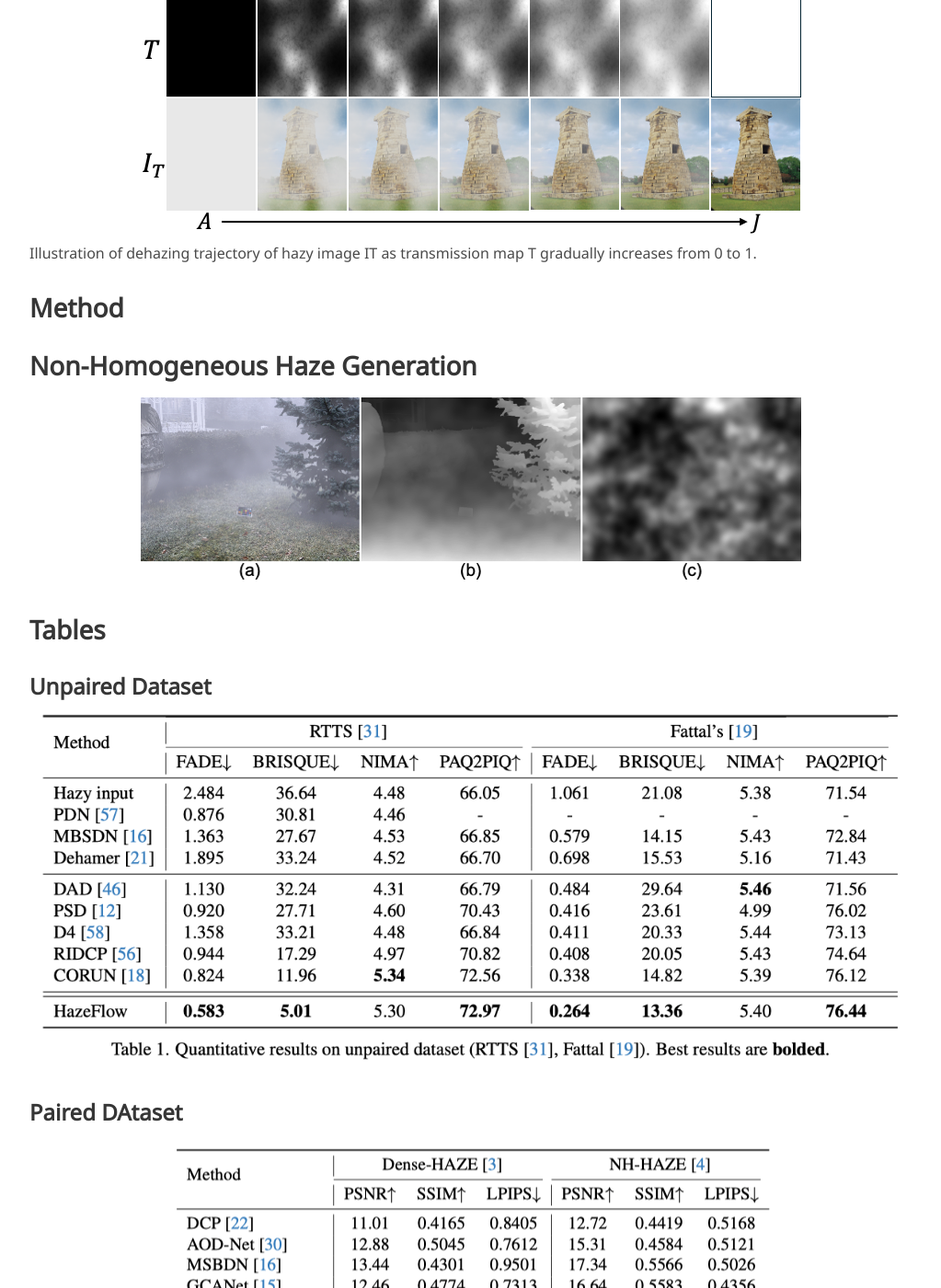
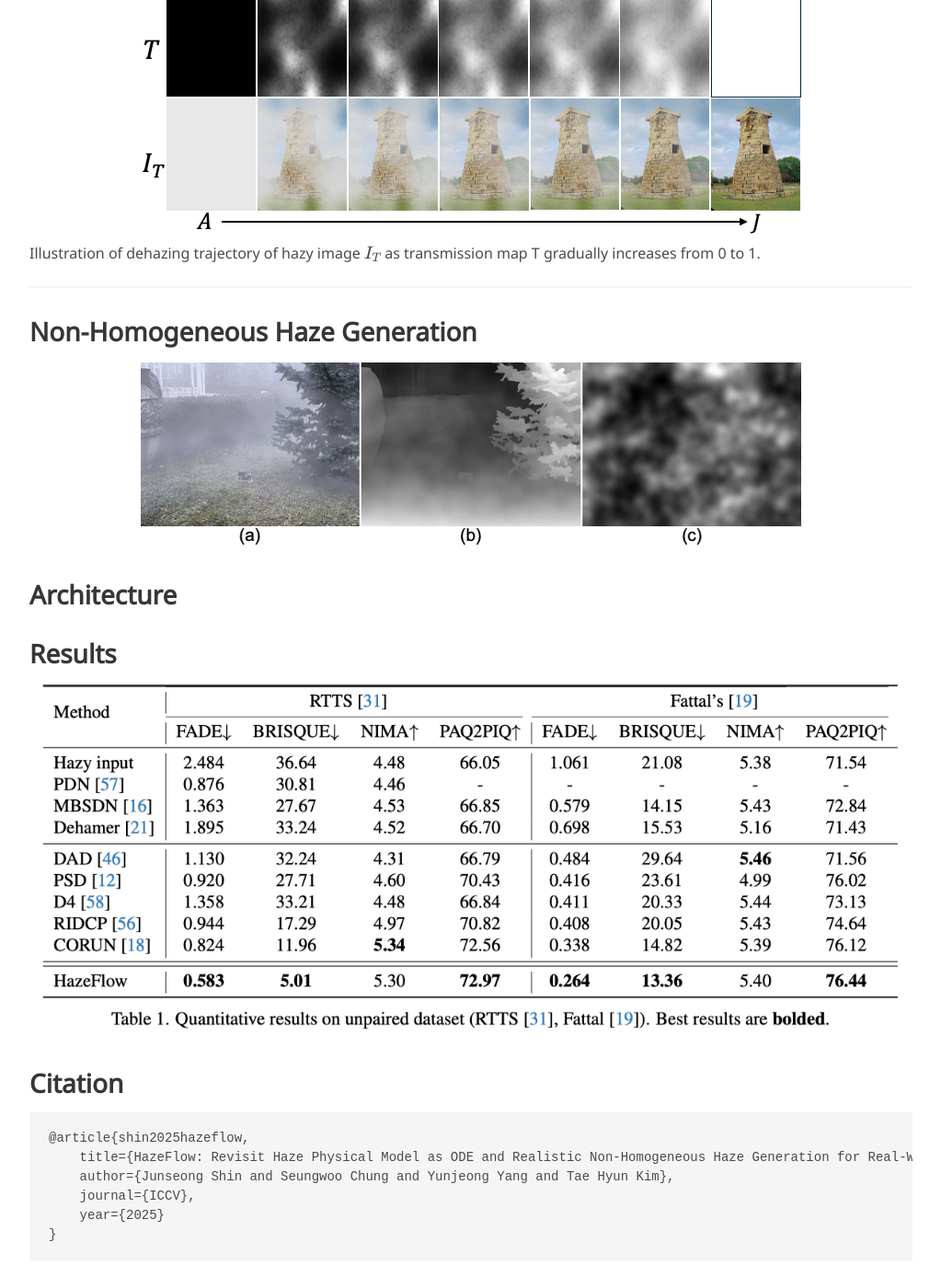
Before and after one commit to junsung6140/hazeflow, a Jekyll site: the page built from index.md, in a window 1280 px wide and 1400 px high, scrolled down 1226 px. Shown: the whole window at 92% size, without its empty margins (128-1151 px from the left). Built offline with Jekyll 4.4.1, drawn with Linux system fonts in a browser that asks for light colours; some web fonts are replaced.

Commit message:
remove redundant

````diff
--- a/index.md
+++ b/index.md
@@ -39,28 +39,23 @@ Through extensive experiments, we demonstrate that HazeFlow achieves state-of-th
   <img src="./static/image/ASM6.png" alt="Unpaired Dataset" style="max-width: 100%; height: auto;">
 </div>
 
-Illustration of dehazing trajectory of hazy image IT as transmission map T gradually increases from 0 to 1.
+Illustration of dehazing trajectory of hazy image $I_T$ as transmission map T gradually increases from 0 to 1.
 
-## Method
+---
 
-## Non-Homogeneous Haze Generation
+##  Non-Homogeneous Haze Generation
 
 <div style="text-align: center;">
   <img src="./static/image/NH_examples.png" alt="Unpaired Dataset" style="max-width: 100%; height: auto;">
 </div>
 
-## Tables
+## Architecture
 
-### Unpaired Dataset
+## Results
+
 <div style="text-align: center;">
   <img src="./static/image/main_table.png" alt="Unpaired Dataset" style="max-width: 100%; height: auto;">
 </div>
-
-### Paired DAtaset
-<div style="text-align: center;">
-  <img src="./static/image/paired_table.png" alt="Unpaired Dataset" style="max-width: 100%; height: auto;">
-</div>
-
 
 ## Citation
 ```
````
